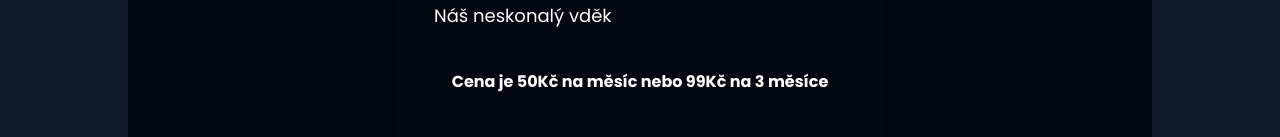
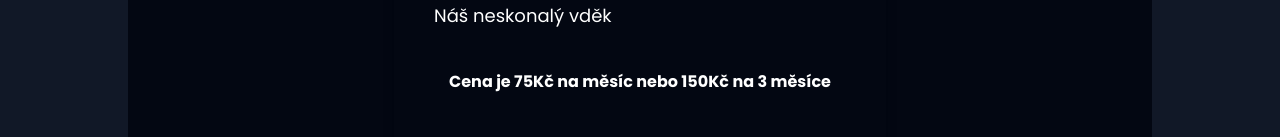
Before and after one commit to mcjabko/website, a Next.js app: page /donate in a window 1280 px wide. Shown: the part 584-721 px from the top of the page. Built offline with nearby package versions, Linux system fonts and the light colour scheme; no server answers.

Commit message:
bump: bump donate prices

```diff
--- a/src/pages/donate.tsx
+++ b/src/pages/donate.tsx
@@ -22,7 +22,7 @@ const DonatePage: NextPage = () => {
             })}
           </ul>
           <p className="my-10 text-center font-semibold">
-            Cena je 50Kč na měsíc nebo 99Kč na 3 měsíce
+            Cena je 75Kč na měsíc nebo 150Kč na 3 měsíce
           </p>
         </div>
 
```
